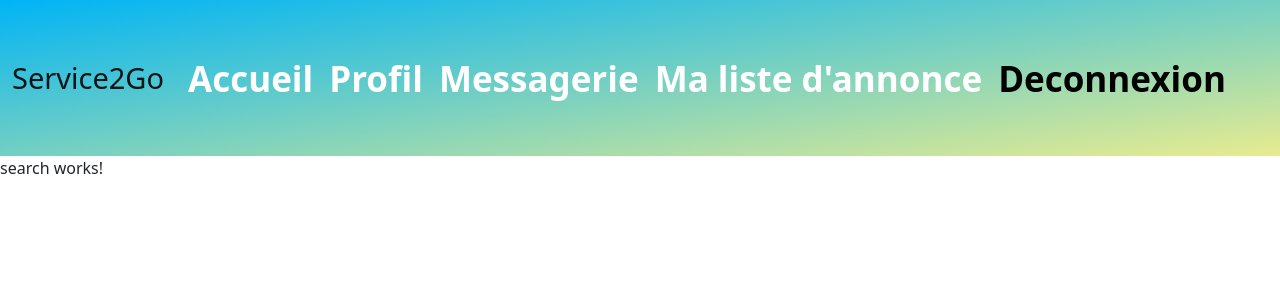
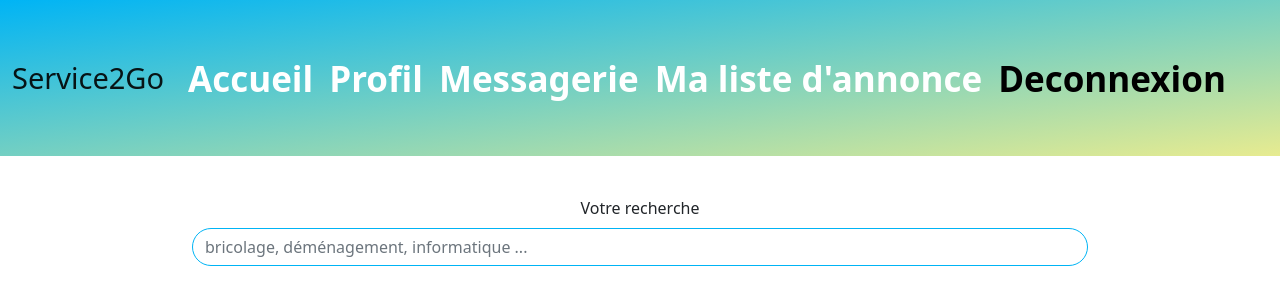
Before and after one commit to KinguBaka/Service2Go, an Angular app in the folder Service2Go-app/: page /search in a window 1280 px wide. Shown: the top 304 px of the page. Built offline with nearby package versions, Linux system fonts and the light colour scheme.

Commit message:
modif search + create home-page

```diff
--- a/Service2Go-app/src/app/app.module.ts
+++ b/Service2Go-app/src/app/app.module.ts
@@ -7,13 +7,15 @@ import { NavComponent } from './components/nav/nav.component';
 import { NgbModule } from '@ng-bootstrap/ng-bootstrap';
 import { LoginComponent } from './components/login/login.component';
 import { SearchComponent } from './components/search/search.component';
+import { HomePageComponent } from './components/home-page/home-page.component';
 
 @NgModule({
   declarations: [
     AppComponent,
     NavComponent,
     LoginComponent,
-    SearchComponent
+    SearchComponent,
+    HomePageComponent
   ],
   imports: [
     BrowserModule,
--- /dev/null
+++ b/Service2Go-app/src/app/components/home-page/home-page.component.html
@@ -0,0 +1 @@
+<p>home-page works!</p>
--- a/Service2Go-app/src/app/components/search/search.component.html
+++ b/Service2Go-app/src/app/components/search/search.component.html
@@ -1 +1,4 @@
-<p>search works!</p>
+<div class="search">
+    <label for="searchService" class="form-label">Votre recherche</label>
+    <input type="text" class="form-control" id="searchService" placeholder="bricolage, déménagement, informatique ...">
+</div>
--- a/Service2Go-app/src/app/components/search/search.component.scss
+++ b/Service2Go-app/src/app/components/search/search.component.scss
@@ -0,0 +1,17 @@
+@import "../../../styles.scss";
+
+.search {
+    text-align: center;
+    display: flex;
+    flex-direction: column;
+    align-items: center;
+    margin: 40px 0;
+
+    label {
+        font-weight: 500;
+    }
+
+    input {
+        @include input;
+    }
+}
--- a/Service2Go-app/src/styles.scss
+++ b/Service2Go-app/src/styles.scss
@@ -15,3 +15,9 @@
     width: 277px;
     height: 60px;
 }
+
+@mixin input {
+    width: 70%;
+    border-color: var(--primary-color);
+    border-radius: 20px;
+}
```
Also changed, not shown: Service2Go-app/src/app/components/home-page/home-page.component.ts (added, +10 -0 lines), Service2Go-app/src/app/components/home-page/home-page.component.scss (added), 2 other files (tests, documents, lock files or other folders).
